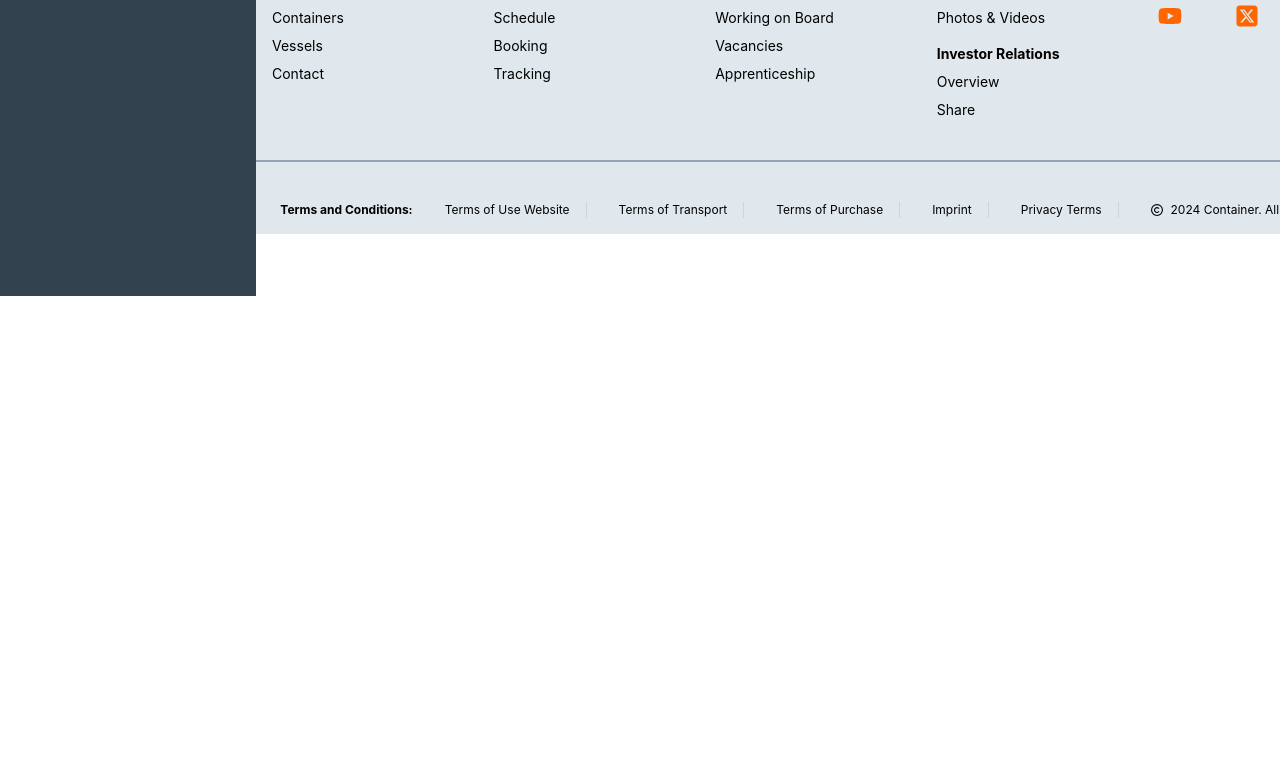
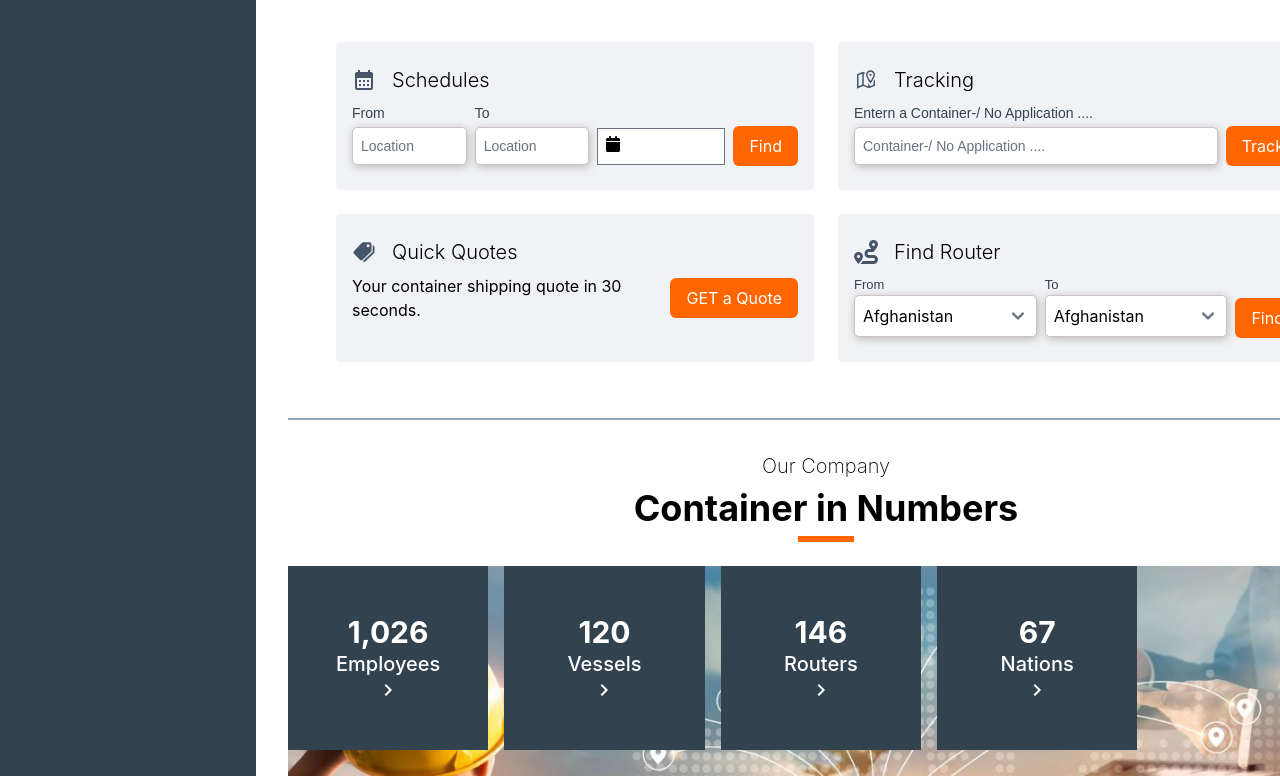
Before and after one commit to letiendungg/FE-Container, a React (Create React App) app: page / in a window 1280 px wide. Shown: the part 624-1400 px from the top of the page. Before the commit the page ends 920 px from the top, so only its background shows below. Built offline with nearby package versions, Linux system fonts and the light colour scheme.

Commit message:
search in landing Page

```diff
--- a/src/App.css
+++ b/src/App.css
@@ -1,4 +1,4 @@
-.App {
+/* .App {
   text-align: center;
 }
 
@@ -35,4 +35,4 @@
   to {
     transform: rotate(360deg);
   }
-}
+} */
--- a/src/Components/Landing.js
+++ b/src/Components/Landing.js
@@ -1,12 +1,102 @@
-import React from "react";
+import React, { useState } from "react";
+import { MdCalendarMonth } from "react-icons/md";
+import { Input, Select } from "../shared/input";
+import DatePicker from "react-datepicker";
+import "react-datepicker/dist/react-datepicker.css";
+import { LiaMapMarkedAltSolid } from "react-icons/lia";
+import { IoMdPricetags } from "react-icons/io";
+import { MdMiscellaneousServices } from "react-icons/md";
+import { FaRoute } from "react-icons/fa";
+import OptionNation from "../Data/OptionNation";
 
 function Landing() {
+  const [selectedDate, setSelectedDate] = useState();
   return (
-    <div className="flex text-center flex-col justify-center">
-      <p className="">Container</p>
-      <p>We make Global Trade happen</p>
-      <div className="flex justify-center">
-        <div className=" w-8 border-b-8 border-subMain"></div>
+    <div className="flex flex-col ">
+      <div className="my-6 flex flex-col text-center justify-center gap-2">
+        <p className="text-xl font-extralight">Container</p>
+        <p className="font-bold text-4xl">We make Global Trade happen</p>
+        <div className="flex justify-center">
+          <div className=" w-14 border-b-[6px] border-subMain"></div>
+        </div>
+      </div>
+      <div className="grid grid-cols-2 gap-6 my-6 mx-20">
+        <div className="bg-gray rounded">
+          <div className="flex flex-col gap-2 px-4 py-6">
+            <div className="flex gap-4 items-center  ">
+              <MdCalendarMonth className="w-6 h-6 text-slate-600" />
+              <p className="text-xl font-light">Schedules</p>
+            </div>
+            <div className="flex gap-2 items-center">
+              <Input label={"From"} placeholder="Location" type="text" />
+              <Input label={"To"} placeholder="Location" type="text" />
+              <div className="mt-6">
+                <DatePicker
+                  selected={selectedDate}
+                  className="w-32"
+                  showIcon
+                  onChange={(date) => setSelectedDate(date)}
+                />
+              </div>
+              <button className="px-4 py-2 bg-subMain text-white rounded-md mt-6">
+                Find
+              </button>
+            </div>
+          </div>
+        </div>
+        <div className="bg-gray rounded">
+          <div className="flex flex-col gap-2 px-4 py-6">
+            <div className="flex gap-4 items-center  ">
+              <LiaMapMarkedAltSolid className="w-6 h-6 text-slate-600" />
+              <p className="text-xl font-light">Tracking</p>
+            </div>
+            <div className="flex gap-2 items-center">
+              <Input
+                label={"Entern a Container-/ No Application ...."}
+                placeholder="Container-/ No Application ...."
+                type="text"
+              />
+              <button className="px-4 py-2 bg-subMain text-white rounded-md mt-6">
+                Track
+              </button>
+            </div>
+          </div>
+        </div>{" "}
+        <div className="bg-gray rounded">
+          <div className="flex flex-col gap-2 px-4 py-6">
+            <div className="flex gap-4 items-center  ">
+              <IoMdPricetags className="w-6 h-6 text-slate-600" />
+              <p className="text-xl font-light">Quick Quotes</p>
+            </div>
+            <div className="flex gap-2 items-center">
+              <p className="flex-1">
+                Your container shipping quote in 30 seconds.
+              </p>
+              <button className="px-4 py-2 bg-subMain text-white rounded-md ">
+                GET a Quote
+              </button>
+            </div>
+          </div>
+        </div>{" "}
+        <div className="bg-gray rounded">
+          <div className="flex flex-col gap-2 px-4 py-6">
+            <div className="flex gap-4 items-center  ">
+              <FaRoute className="w-6 h-6 text-slate-600" />
+              <p className="text-xl font-light">Find Router</p>
+            </div>
+            <div className="flex gap-2 items-center">
+              <Select
+                name="from-router"
+                label={"From"}
+                options={OptionNation}
+              />
+              <Select name="to-router" label={"To"} options={OptionNation} />
+              <button className="px-4 py-2 bg-subMain text-white rounded-md mt-6">
+                Find
+              </button>
+            </div>
+          </div>
+        </div>
       </div>
     </div>
   );
--- /dev/null
+++ b/src/Components/OurCompany.js
@@ -0,0 +1,48 @@
+import React from "react";
+import { MdMiscellaneousServices } from "react-icons/md";
+import { MdDirectionsBoat } from "react-icons/md";
+import { FaRoute } from "react-icons/fa";
+import { TbWorldCheck } from "react-icons/tb";
+import { FaUsers } from "react-icons/fa6";
+import { MdNavigateNext } from "react-icons/md";
+
+function OurCompany() {
+  return (
+    <div>
+      <div className="my-6 flex flex-col text-center justify-center gap-2">
+        <p className="text-xl font-extralight">Our Company</p>
+        <p className="font-bold text-4xl">Container in Numbers</p>
+        <div className="flex justify-center">
+          <div className=" w-14 border-b-[6px] border-subMain"></div>
+        </div>
+      </div>
+      <div className="mx-8">
+        <div className="absolute grid grid-cols-4 gap-4">
+          <div className="flex flex-col text-white p-12 items-center bg-main">
+            <h1 className="text-3xl font-bold">1,026</h1>
+            <p className="text-xl font-medium">Employees</p>
+            <MdNavigateNext className="w-6 h-6" />
+          </div>
+          <div className="flex flex-col text-white p-12 items-center bg-main">
+            <h1 className="text-3xl font-bold">120</h1>
+            <p className="text-xl font-medium">Vessels</p>
+            <MdNavigateNext className="w-6 h-6" />
+          </div>
+          <div className="flex flex-col text-white p-12 items-center bg-main">
+            <h1 className="text-3xl font-bold">146</h1>
+            <p className="text-xl font-medium">Routers</p>
+            <MdNavigateNext className="w-6 h-6" />
+          </div>
+          <div className="flex flex-col text-white p-12 items-center bg-main">
+            <h1 className="text-3xl font-bold">67</h1>
+            <p className="text-xl font-medium">Nations</p>
+            <MdNavigateNext className="w-6 h-6" />
+          </div>
+        </div>
+        <img className="" src={"./ourcompany.png"} alt="Our Company" />
+      </div>
+    </div>
+  );
+}
+
+export default OurCompany;
--- a/src/Page/Home.js
+++ b/src/Page/Home.js
@@ -2,6 +2,7 @@ import React from "react";
 import Layout from "./Layout/Layout";
 import Banner from "../Components/Banner";
 import Landing from "../Components/Landing";
+import OurCompany from "../Components/OurCompany";
 function Home() {
   return (
     <>
@@ -9,6 +10,8 @@ function Home() {
         <div className="w-full">
           <Banner />
           <Landing />
+          <div className="mx-8 border-b-2 my-8 border-slate-400"></div>
+          <OurCompany />
         </div>
       </Layout>
     </>
--- a/src/Page/Layout/Header.js
+++ b/src/Page/Layout/Header.js
@@ -18,7 +18,7 @@ function Header() {
               src="/box.png"
               alt="logo"
             />
-            <p className="font-bold text-sm md:font-2xl font-sans text-main">
+            <p className="font-bold text-sm md:text-lg font-sans text-blue-800">
               CONTAINER
             </p>
           </Link>
--- a/src/Page/Layout/SiderBar.js
+++ b/src/Page/Layout/SiderBar.js
@@ -9,8 +9,12 @@ import { Link } from "react-router-dom";
 function Sider() {
   return (
     <>
-      <div className="h-full bg-main text-white text-sm font-extrabold">
-        <Sidebar aria-label="Sidebar with multi-level dropdown" aria-hidden>
+      <div className="h-full bg-main text-white text-sm font-extrabold ">
+        <Sidebar
+          aria-label="Sidebar with multi-level dropdown"
+          className="sticky"
+          aria-hidden
+        >
           <Sidebar.Items>
             <Sidebar.ItemGroup className="flex flex-col gap-4">
               <Sidebar.Collapse
```
Also changed, not shown: public/ourcompany.png (added).
